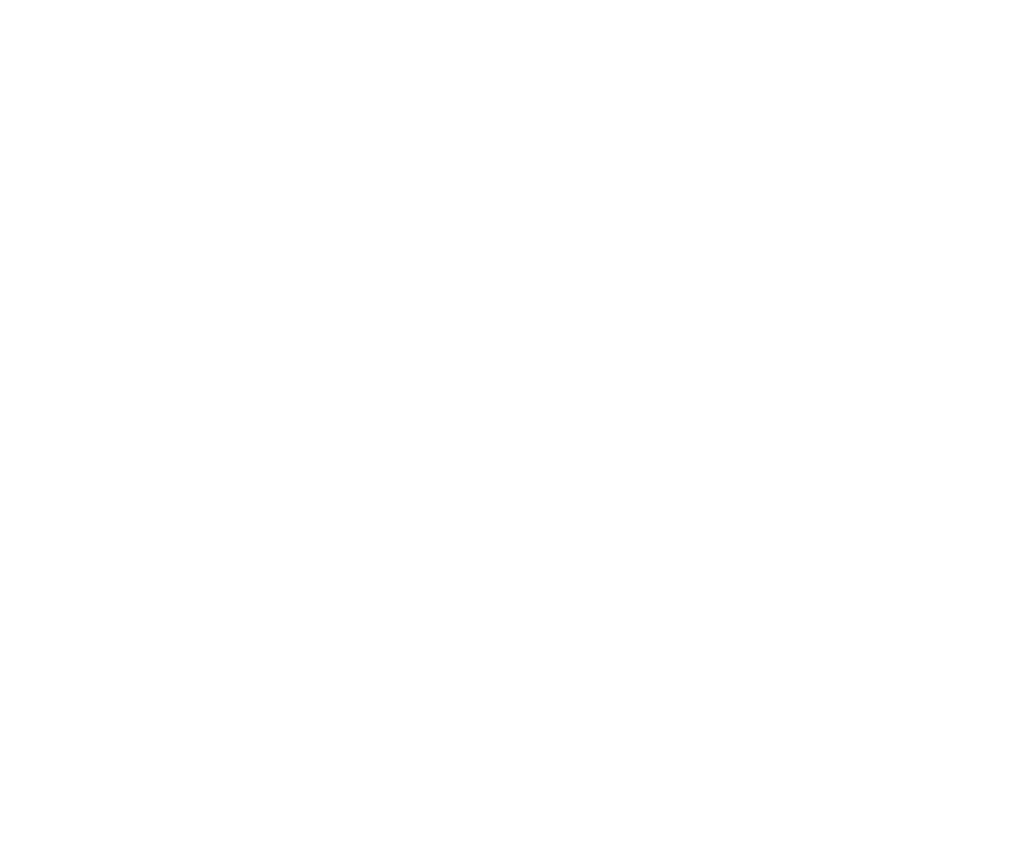
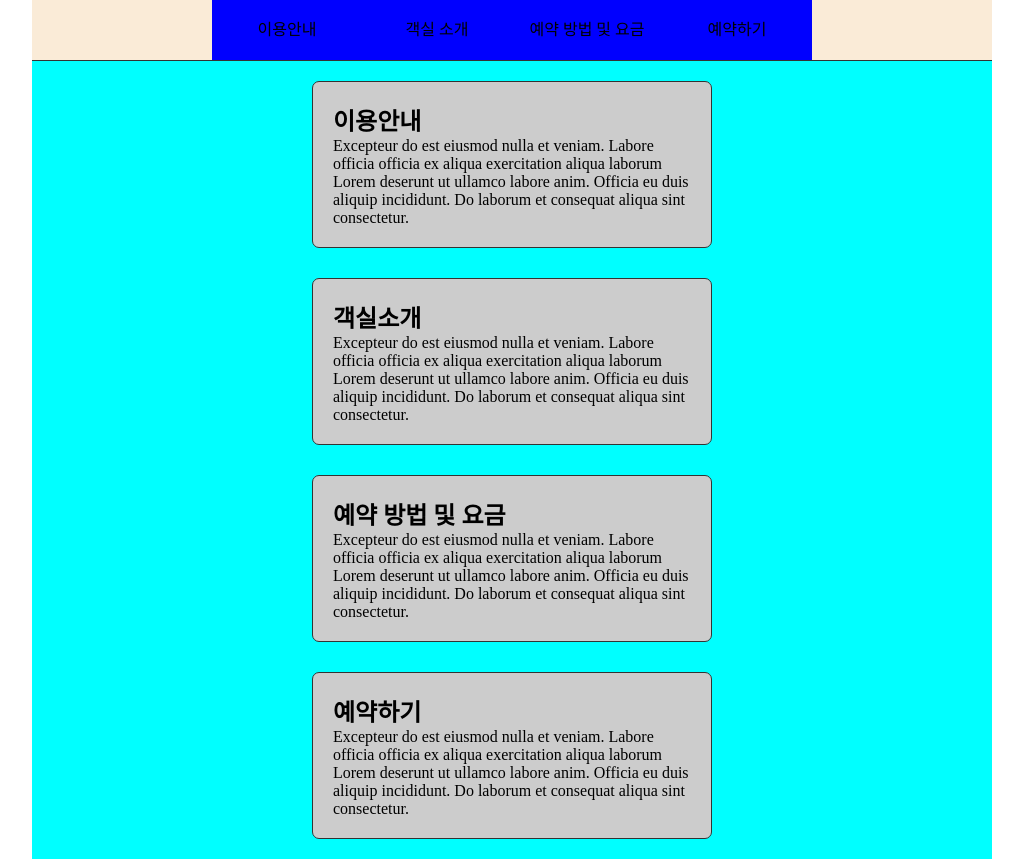
Before and after one commit to 13inuo0/reservation, a plain HTML site: page index.html in a window 1280 px wide. Shown: the whole page, without its empty margins (128-1151 px from the left). Before the commit the page ends 800 px from the top, so only its background shows below. Drawn offline with Linux system fonts and the light colour scheme.

Commit message:
예약페이지 제작 중

```diff
--- a/css/main.css
+++ b/css/main.css
@@ -4,3 +4,53 @@
     padding: 0;
     box-sizing: border-box;
 }
+ul,li{
+    list-style: none;
+}
+a{
+    color: black;
+    text-decoration: none;
+}
+.wrap{
+    width: 960px;
+    background-color: aliceblue;
+    margin: auto;
+}
+.navi{
+    border-bottom: 1px solid #333;
+    background-color: antiquewhite;
+}
+.navi ul{
+    width: 600px;
+    display: flex;
+    margin: auto;
+    background-color: blue;
+}
+.navi ul li{
+    width: calc(100% / 4);
+    text-align: center;
+}
+.navi ul li a{
+    display: block;
+    line-height: 60px;
+}
+.navi ul li a:hover{
+    background-color: rgb(98, 0, 255);
+    color: aliceblue;
+}
+.container{
+    display: flex;
+    flex-direction: column;
+    align-items: center;
+    gap: 30px;
+    background-color: aqua;
+    padding: 20px 0;
+}
+.contents{
+    width: 400px;
+    background-color: #ccc;
+    border-radius: 7px;
+    padding: 20px;
+    border: 1px solid #333;
+    tex
+}
--- a/index.html
+++ b/index.html
@@ -1,11 +1,61 @@
 <!DOCTYPE html>
 <html lang="ko">
-<head>
-    <meta charset="UTF-8">
-    <meta name="viewport" content="width=device-width, initial-scale=1.0">
+  <head>
+    <meta charset="UTF-8" />
+    <meta name="viewport" content="width=device-width, initial-scale=1.0" />
     <title>reservation page 연습</title>
-</head>
-<body>
-
-</body>
+    <link rel="stylesheet" href="css/main.css" />
+  </head>
+  <body>
+    <div class="wrap">
+      <nav class="navi">
+        <ul>
+            <li><a href="#">이용안내</a></li>
+            <li><a href="#">객실 소개</a></li>
+            <li><a href="#">예약 방법 및 요금</a></li>
+            <li><a href="#">예약하기</a></li>
+        </ul>
+      </nav>
+      <!-- 이용안내 설명 -->
+      <div class="container">
+        <!-- 이용안내 -->
+        <div id="intro" class="contents">
+          <h2>이용안내</h2>
+          <p>
+            Excepteur do est eiusmod nulla et veniam. Labore officia officia ex
+            aliqua exercitation aliqua laborum Lorem deserunt ut ullamco labore
+            anim. Officia eu duis aliquip incididunt. Do laborum et consequat
+            aliqua sint consectetur.
+          </p>
+        </div>
+        <div id="intro" class="contents">
+          <h2>객실소개</h2>
+          <p>
+            Excepteur do est eiusmod nulla et veniam. Labore officia officia ex
+            aliqua exercitation aliqua laborum Lorem deserunt ut ullamco labore
+            anim. Officia eu duis aliquip incididunt. Do laborum et consequat
+            aliqua sint consectetur.
+          </p>
+        </div>
+        <div id="intro" class="contents">
+          <h2>예약 방법 및 요금</h2>
+          <p>
+            Excepteur do est eiusmod nulla et veniam. Labore officia officia ex
+            aliqua exercitation aliqua laborum Lorem deserunt ut ullamco labore
+            anim. Officia eu duis aliquip incididunt. Do laborum et consequat
+            aliqua sint consectetur.
+          </p>
+        </div>
+        <div id="intro" class="contents">
+          <h2>예약하기</h2>
+          <p>
+            Excepteur do est eiusmod nulla et veniam. Labore officia officia ex
+            aliqua exercitation aliqua laborum Lorem deserunt ut ullamco labore
+            anim. Officia eu duis aliquip incididunt. Do laborum et consequat
+            aliqua sint consectetur.
+          </p>
+        </div>
+      </div>
+    </div>
+  </body>
 </html>
```
